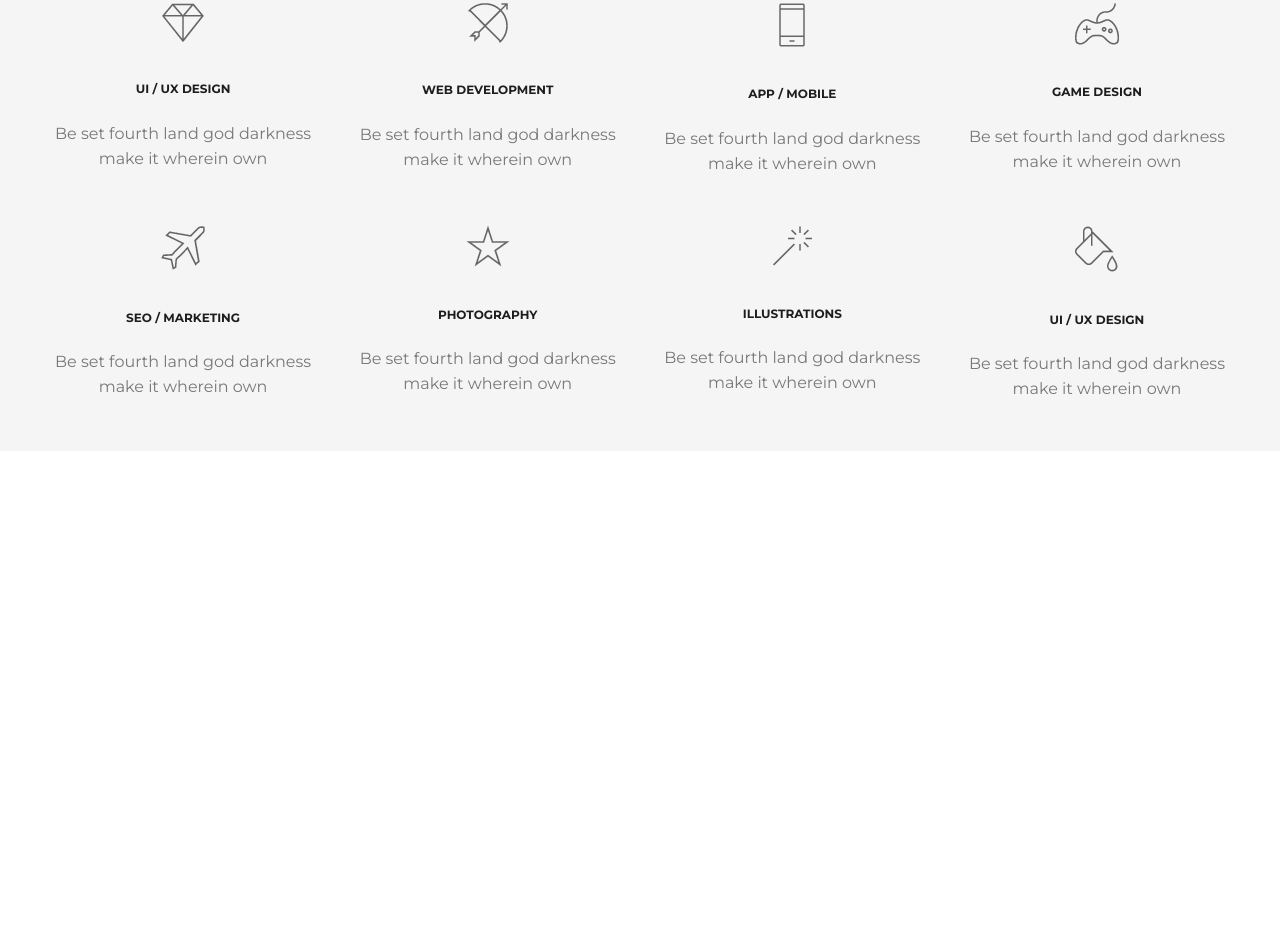
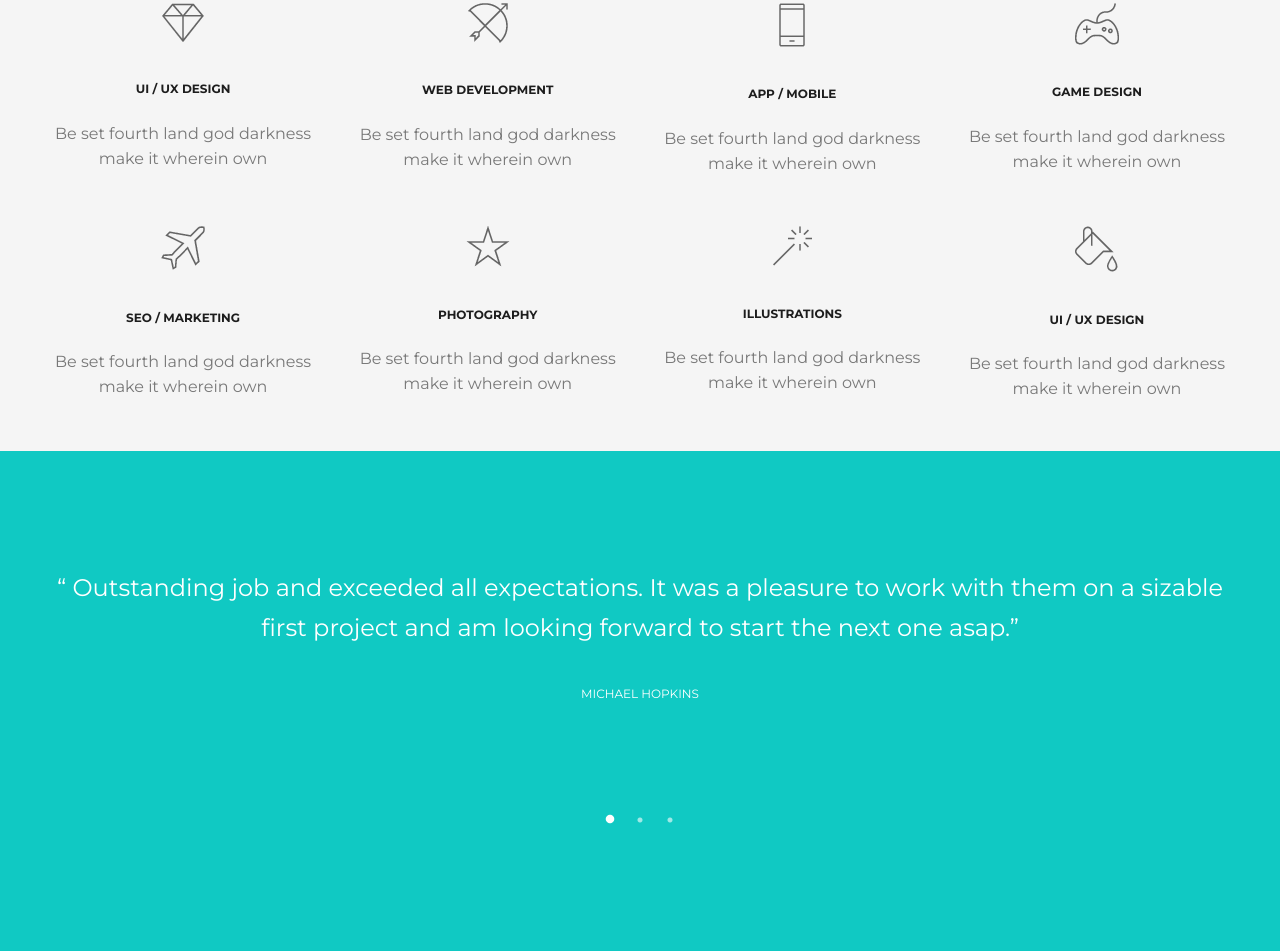
Before and after one commit to dmkovy/template-webpack, a website built with webpack: page src/index.html in a window 1280 px wide. Shown: the part 3886-4837 px from the top of the page. Before the commit the page ends 4337 px from the top, so only its background shows below. Built offline with nearby package versions, Linux system fonts and the light colour scheme.

Commit message:
sections testimonials

```diff
--- a/src/index.html
+++ b/src/index.html
@@ -281,6 +281,33 @@
       </div>
     </section>
 
+    <div class="testimonials">
+      <div class="container">
+        <div class="testimonials-carousel">
+
+          <div class="testimonials-carousel__slide">
+            <p class="testimonials-carousel__text">“ Outstanding job and exceeded all expectations. It was a pleasure
+              to work with them on a sizable first project and am looking
+              forward to start the next one asap.”</p>
+            <p class="testimonials-carousel__name">Michael Hopkins</p>
+          </div>
+          <div class="testimonials-carousel__slide">
+            <p class="testimonials-carousel__text">“ Outstanding job and exceeded all expectations. It was a pleasure
+              to work with them on a sizable first project and am looking
+              forward to start the next one asap.”</p>
+            <p class="testimonials-carousel__name">Michael Hopkins</p>
+          </div>
+          <div class="testimonials-carousel__slide">
+            <p class="testimonials-carousel__text">“ Outstanding job and exceeded all expectations. It was a pleasure
+              to work with them on a sizable first project and am looking
+              forward to start the next one asap.”</p>
+            <p class="testimonials-carousel__name">Michael Hopkins</p>
+          </div>
+
+        </div>
+      </div>
+    </div>
+
 
 
   </div>
@@ -288,6 +315,7 @@
   <script src="https://cdnjs.cloudflare.com/ajax/libs/magnific-popup.js/1.1.0/jquery.magnific-popup.min.js"></script>
   <script src="https://cdnjs.cloudflare.com/ajax/libs/Counter-Up/1.0.0/jquery.counterup.min.js"></script>
   <script src="https://cdnjs.cloudflare.com/ajax/libs/waypoints/4.0.1/jquery.waypoints.min.js"></script>
+  <script src="https://cdnjs.cloudflare.com/ajax/libs/slick-carousel/1.9.0/slick.min.js"></script>
 </body>
 
 </html>
--- a/src/scripts/index.js
+++ b/src/scripts/index.js
@@ -3,6 +3,7 @@ import '../styles/index.scss';
 import progressBar from './progressBar';
 import scrollbarAnimation from './scrollbarAnimation';
 import './magnific-popup/index';
+import './lib/slick';
 
 window.onload = () => {
   window.onscroll = function() {
--- /dev/null
+++ b/src/scripts/lib/slick.js
@@ -0,0 +1,8 @@
+$('.testimonials-carousel').slick({
+  dots: true,
+  infinite: true,
+  slidesToShow: 1,
+  slidesToScroll: 1,
+  speed: 300,
+  arrows: false
+});
--- a/src/styles/index.scss
+++ b/src/styles/index.scss
@@ -1,5 +1,6 @@
 @import './fonts/fonts';
 @import './common/index';
+@import './lib';
 @import './lib/magnific-popup.css';
 @import './sections/index';
 
--- /dev/null
+++ b/src/styles/lib/index.scss
@@ -0,0 +1,2 @@
+@import url('https://cdn.jsdelivr.net/npm/slick-carousel@1.8.1/slick/slick.css');
+@import url('https://cdnjs.cloudflare.com/ajax/libs/slick-carousel/1.9.0/slick-theme.css');
--- a/src/styles/sections/index.scss
+++ b/src/styles/sections/index.scss
@@ -7,3 +7,4 @@
 @import './photos';
 @import './works';
 @import './services';
+@import './testimonials';
--- /dev/null
+++ b/src/styles/sections/testimonials.scss
@@ -0,0 +1,38 @@
+.testimonials {
+  display: flex;
+  align-items: center;
+  height: 500px;
+  width: 100%;
+  background: $accent;
+  position: relative;
+  color: #fff;
+
+  &-carousel {
+    text-align: center;
+    color: #ffffff;
+    position: relative;
+
+    &__text {
+      font-size: 24px;
+      margin-bottom: 35px;
+      line-height: 40px;
+    }
+
+    &__name {
+      font-size: 12px;
+      text-transform: uppercase;
+      margin-bottom: 100px;
+    }
+  }
+
+  .slick-dots li button:before {
+    color: #fff !important;
+    opacity: 0.6;
+  }
+
+  .slick-dots li.slick-active button:before {
+    color: #fff !important;
+    opacity: 1;
+    font-size: 10px;
+  }
+}
```
